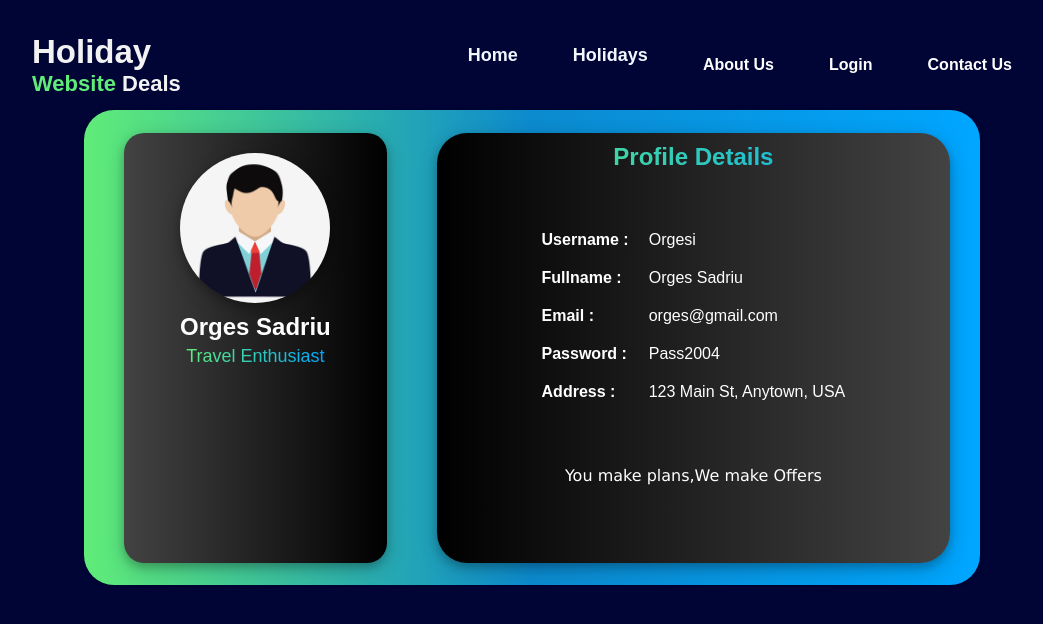
After one commit to RinorRexhaj/Web-Project, a PHP site: page /profile.php in a window 1280 px wide. The commit adds this page. Shown: the top 624 px of the page, without its empty margins (108-1151 px from the left). Run offline with PHP 8.4, Linux system fonts and the light colour scheme.

Commit message:
profile page added

```diff
--- /dev/null
+++ b/css/profile.css
@@ -0,0 +1,178 @@
+* {
+  box-sizing: border-box;
+  margin: 0;
+  padding: 0;
+  font-family: "Montserrat", sans-serif;
+}
+
+body {
+  width: 100%;
+  height: 100%;
+  display: flex;
+  flex-direction: column;
+  gap: 10px;
+  justify-content: center;
+  align-items: center;
+  background: #000536;
+}
+
+button {
+  outline: none;
+  border: none;
+  cursor: pointer;
+}
+
+.banner {
+  min-width: 100%;
+  display: flex;
+  flex-direction: column;
+  padding: 0 30px;
+  gap: 50px;
+  align-items: center;
+}
+
+.banner > * {
+  max-width: 1000px;
+  margin: auto;
+}
+
+header {
+  width: 100%;
+  height: 130px;
+  max-width: 1100px;
+  padding: 20px 0;
+  /* border: 1px solid black; */
+  display: flex;
+  justify-content: space-between;
+  align-items: center;
+}
+
+.profile__container {
+  display: flex;
+  flex-direction: row;
+  justify-content: space-between;
+  align-items: center;
+  border-radius: 30px;
+  padding: 10px;
+  box-shadow: 0px 0px 5px rgba(0, 0, 0, 0.2);
+  width: 70%;
+  height: 475px;
+  margin-top: -30px;
+  background: #12c2e9;
+  background: -webkit-linear-gradient(to right, #60ec78, #0c8ace, #00a6ff);
+  background: linear-gradient(to right, #60ec78, #0c8ace, #00a6ff);
+}
+
+.left-container {
+  background: #000000;
+  background: -webkit-linear-gradient(to right, #434343, #000000);
+  background: linear-gradient(to right, #434343, #000000);
+  flex: 1;
+  max-width: 30%;
+  display: flex;
+  flex-direction: column;
+  align-items: center;
+  height: 430px;
+  padding: 10px;
+  margin: 30px;
+  border-radius: 20px;
+  box-shadow: 0 4px 8px 0 rgba(0, 0, 0, 0.2), 0 6px 20px 0 rgba(0, 0, 0, 0.19);
+}
+
+.right-container {
+  background: #000000;
+  background: -webkit-linear-gradient(to left, #434343, #000000);
+  background: linear-gradient(to left, #434343, #000000);
+  flex: 1;
+  max-width: 70%;
+  height: 430px;
+  padding: 10px;
+  margin: 20px;
+  border-radius: 30px;
+  box-shadow: 0 4px 8px 0 rgba(0, 0, 0, 0.2), 0 6px 20px 0 rgba(0, 0, 0, 0.19);
+}
+
+img {
+  width: 150px;
+  height: 150px;
+  max-width: 200px;
+  border-radius: 50%;
+  margin: 10px;
+  box-shadow: 0 4px 8px 0 rgba(0, 0, 0, 0.2), 0 6px 20px 0 rgba(0, 0, 0, 0.19);
+}
+
+.left-container > h2 {
+  font-size: 24px;
+  margin-bottom: 5px;
+}
+.right-container > h3 {
+  text-align: center;
+  font-size: 24px;
+  margin-bottom: 5px;
+}
+.gradienttext {
+  background-image: linear-gradient(to right, #60ec78, #00a6ff 100%);
+  color: transparent;
+  -webkit-background-clip: text;
+}
+p {
+  font-size: 18px;
+  margin-bottom: 20px;
+  color: aliceblue;
+}
+
+table {
+  display: flex;
+  flex-direction: column;
+  justify-content: center;
+  align-items: center;
+  width: 100%;
+  height: 280px;
+  border-collapse: collapse;
+}
+
+td {
+  padding: 10px;
+  border: none;
+  border-radius: 20px;
+  color: white;
+}
+
+td:first-child {
+  font-weight: bold;
+}
+.credit a {
+  text-decoration: none;
+  color: #fff;
+  font-weight: 800;
+}
+
+.credit {
+  color: #fff;
+  text-align: center;
+  margin-top: 10px;
+  font-family: Verdana, Geneva, Tahoma, sans-serif;
+}
+
+@media only screen and (max-width: 860px) {
+  .profile__container {
+    flex-direction: column;
+    margin: 10px;
+    height: auto;
+    width: 90%;
+  }
+  .left-container {
+    flex: 1;
+    max-width: 100%;
+  }
+}
+@media only screen and (max-width: 600px) {
+  .profile__container {
+    flex-direction: column;
+    margin: 10px;
+  }
+  .left-container {
+    flex: 1;
+    max-width: 100%;
+  }
+}
--- a/login.php
+++ b/login.php
@@ -9,7 +9,7 @@
   $loggedUser;
   $regUser;
 
-  if(isset($_SESSION['userID'])) echo $_SESSION['userID'];
+  //if(isset($_SESSION['userID'])) echo $_SESSION['userID'];
 
   // $_SESSION['logged'] = false;
   if(isset($_POST['submit'])) {
--- /dev/null
+++ b/profile.php
@@ -0,0 +1,52 @@
+
+<!DOCTYPE html>
+<html lang="en">
+<head>
+    <meta charset="UTF-8">
+    <meta name="viewport" content="width=device-width, initial-scale=1.0">
+    <link rel="stylesheet" href="./css/profile.css" />
+    <link rel="stylesheet" href="./css/nav.css" />
+    <title>Document</title>
+</head>
+<body>
+    <div class="banner">
+        <?php include "header.php"; ?>
+    </div>
+
+
+    <div class="profile__container">
+  <div class="left-container">
+    <img src="./img/profileIcon.jpg" alt=""" alt="Profile Image">
+    <h2 style="color:white;">Orges Sadriu</h2>
+    <p class="gradienttext">Travel Enthusiast</p>
+  </div>
+  <div class="right-container">
+    <h3 class="gradienttext">Profile Details</h3>
+    <table>
+        <tr>
+            <td>Username :</td>
+            <td>Orgesi</td>
+          </tr>
+      <tr>
+        <td>Fullname :</td>
+        <td>Orges Sadriu</td>
+      </tr>
+      <tr>
+        <td>Email :</td>
+        <td>orges@gmail.com</td>
+      </tr>
+      <tr>
+        <td>Password :</td>
+        <td>Pass2004</td>
+      </tr>
+      <tr>
+        <td>Address :</td>
+        <td>123 Main St, Anytown, USA</td>
+      </tr>
+    </table>
+    <div class="credit">You make plans,We make Offers</div>
+  </div>
+</div>
+
+</body>
+</html>
```
Also changed, not shown: home.php (+15 -0 lines), css/dashboard.css (line endings or trailing spaces), img/profile.jpg (added), img/profileIcon.jpg (added).
